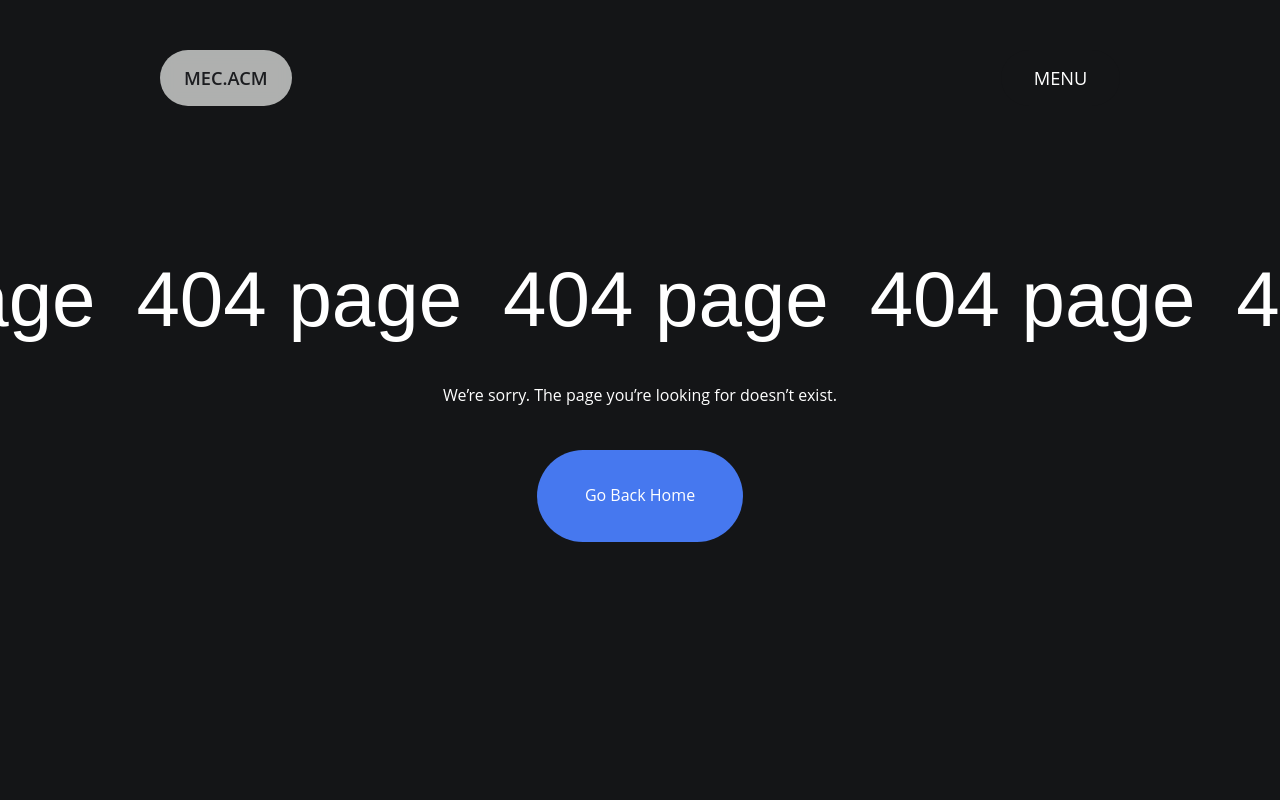
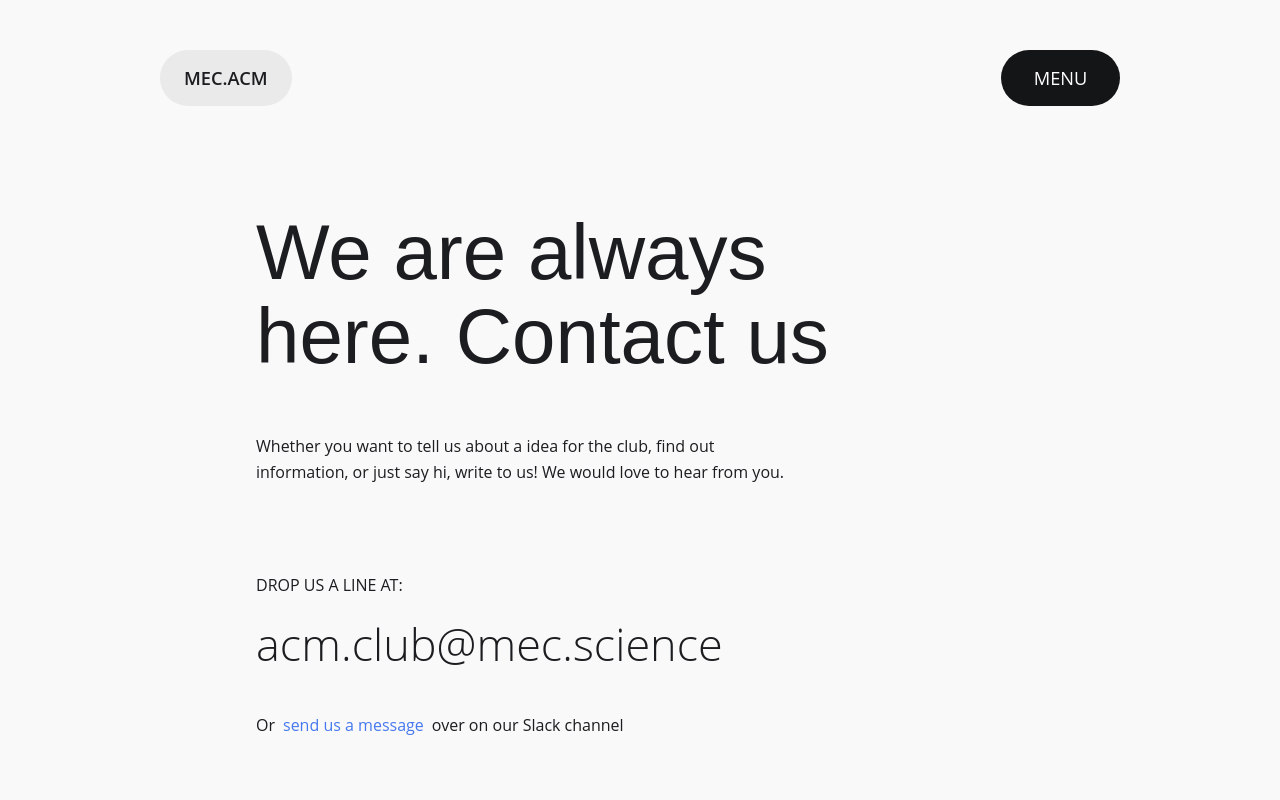
Before and after one commit to JaleelB/mec-acm, a Next.js app: page /contact in a window 1280 px wide. Before the commit this address had no page. Shown: the top 800 px of the page. Built offline with nearby package versions, Linux system fonts and the light colour scheme.

Commit message:
added contact page

```diff
--- /dev/null
+++ b/pages/contact.jsx
@@ -0,0 +1,63 @@
+import { Box, Flex, Text } from '@chakra-ui/react'
+import Link from 'next/link'
+import React from 'react'
+import { ResponsiveSection, Title } from '../components'
+import { Layout } from '../layout'
+
+const Contact = () => {
+
+    return (
+        <Layout>
+            <ResponsiveSection>
+                <Box
+                    className='ceiling-space'
+                    display={{base: 'block', lg: 'none'}}
+                    pt={{base: '20vw', lgTablet: '5vw', mdDesktop: '2vw'}}
+                />
+                <Flex justify="center" align="center" minHeight={{}}>
+                <Box w={{smTablet: '80%'}}maxW="900px">
+
+                    <Box
+                        mb={{base: '2rem', lgTablet: '2.5rem', mdDesktop: '3.5rem'}}
+                        maxW="965px" w="max-content"
+                    >
+                        <Title> We are always</Title>
+                        <Title>here. Contact us</Title>
+                    </Box>
+                    <Text
+                        w={{sm: '90%', md:'60%', smTablet: '70%', mdDesktop:'70%'}}
+                        maxW="700px"
+                    >
+                        Whether you want to tell us about a idea for the club,
+                        find out information, or just say hi, write to us! We would
+                        love to hear from you.
+                    </Text>
+
+                    <Box mt={{base: '3.5rem', lgTablet: '4.5rem', mdDesktop: '5.5rem'}}>
+                        <Text textTransform="uppercase" mb={{base: '.5rem', sm: "1rem", lg: "2rem"}}>drop us a line at:</Text>
+                        <Link
+                            href="mailto:acm.club@mec.science"
+                            target="_blank"
+                            rel='noreferrer'
+                        >
+                            <Box
+                                fontSize={{base: '30px', md: '45px', xlDesktop: '2vw'}}
+                                role="group" w="min-content" fontWeight="300"
+                                transition="500ms all ease"
+                            >
+                                acm.club@mec.science
+                            </Box>
+                        </Link>
+                        <Box mt={{base: '2rem', lgTablet: '2.5rem', mdDesktop: '3.5rem'}}/>
+                        <Link href="https://medgareverscuny2x.slack.com/archives/C01BPF3RBK2">
+                            <Flex flexWrap="wrap">Or <Box color="colorBlue" mx="2">send us a message</Box> over on our Slack channel</Flex>
+                        </Link>
+                    </Box>
+                </Box>
+                </Flex>
+            </ResponsiveSection>
+        </Layout>
+    )
+}
+
+export default Contact
```
